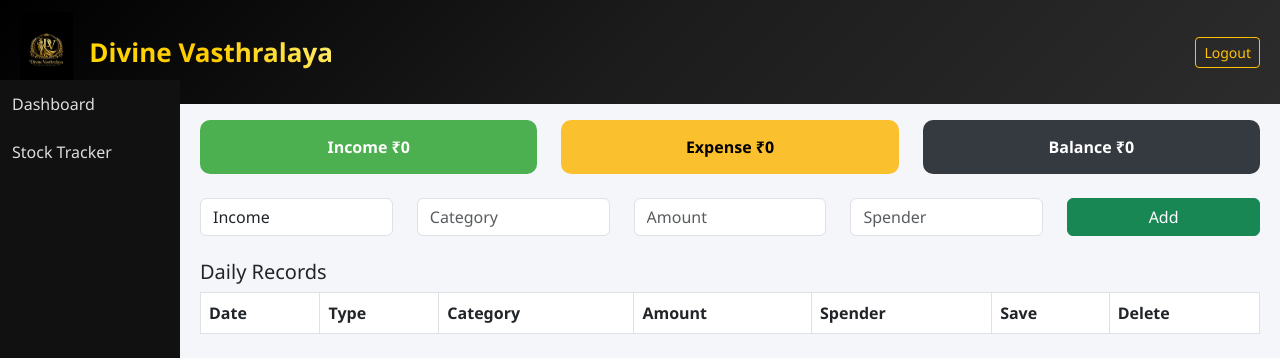
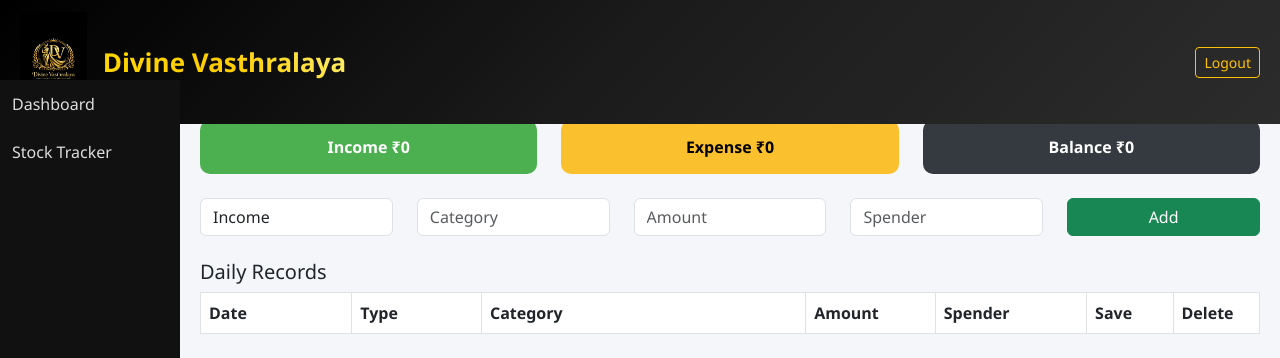
Before and after one commit to devopsplaynew/divine_vashthralaya, a Flask app: page / in a window 1280 px wide. Shown: the top 358 px of the page. Run offline with Flask 3, Linux system fonts and the light colour scheme; the visitor is signed in with stand-in values (Sample User, id 1); data that the repository does not hold is empty; parts of the project's set-up code (start-up, migrations or seed data) failed here and were passed over.

Commit message:
Update index.html

```diff
--- a/templates/index.html
+++ b/templates/index.html
@@ -34,9 +34,29 @@ body { margin:0; font-family:'Segoe UI'; background:#f4f6f9; }
     -webkit-text-fill-color: transparent;
 }
 
+/* COLUMN WIDTH CONTROL */
+th:nth-child(1), td:nth-child(1) { width: 140px; } /* Date */
+th:nth-child(2), td:nth-child(2) { width: 120px; } /* Type */
+th:nth-child(3), td:nth-child(3) { width: 300px; } /* Category (WIDE) */
+th:nth-child(4), td:nth-child(4) { width: 120px; } /* Amount (SMALL) */
+th:nth-child(5), td:nth-child(5) { width: 140px; } /* Spender (MEDIUM) */
+th:nth-child(6), td:nth-child(6) { width: 80px; }  /* Save */
+th:nth-child(7), td:nth-child(7) { width: 80px; }  /* Delete */
+
+/* Prevent overflow breaking UI */
+td input {
+    width: 100%;
+}
+
+/* Optional: truncate very long text nicely */
+td:nth-child(3) input {
+    white-space: nowrap;
+    overflow: hidden;
+    text-overflow: ellipsis;
+}
 /* LOGO */
 .logo {
-    height:80px;
+    height:100px;
 }
 
 /* SIDEBAR (REDUCED WIDTH) */
```
